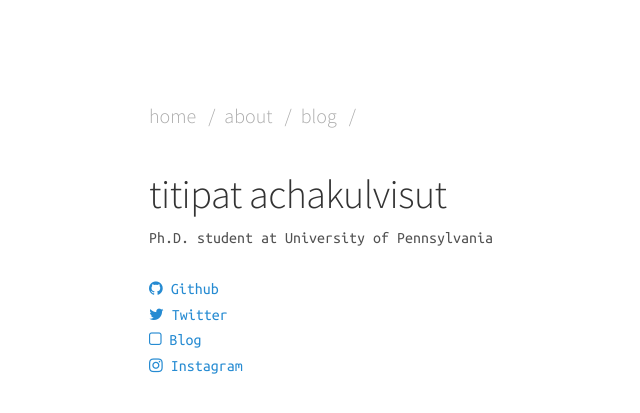
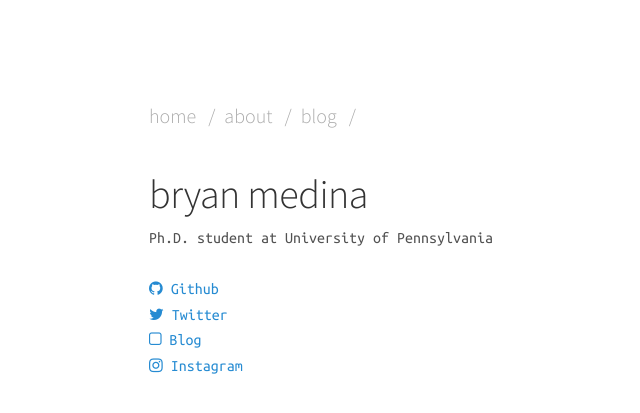
Before and after one commit to titipata/titipata.github.io, a Jekyll site: the page built from index.html, in a window 1280 px wide. Shown: the top 413 px of the page, without its empty margins (131-771 px from the left). Built offline with Jekyll 4.4.1, drawn with Linux system fonts in a browser that asks for light colours; nearby versions of some CDN libraries.

Commit message:
Update _config.yml

```diff
--- a/_config.yml
+++ b/_config.yml
@@ -3,9 +3,9 @@
 # # # # # # # #
 
 # Basic
-name:               "titipat achakulvisut"
-title:              "titipat personal page"
-description:        "minimal personal page for titipat achakulvisut. feel free to check out project, small blogs and basic information about me"
+name:               "bryan medina"
+title:              "bryan's personal page"
+description:        "minimal personal page for bryan medina. feel free to check out project, small blogs and basic information about me"
 
 
 # URL
```
